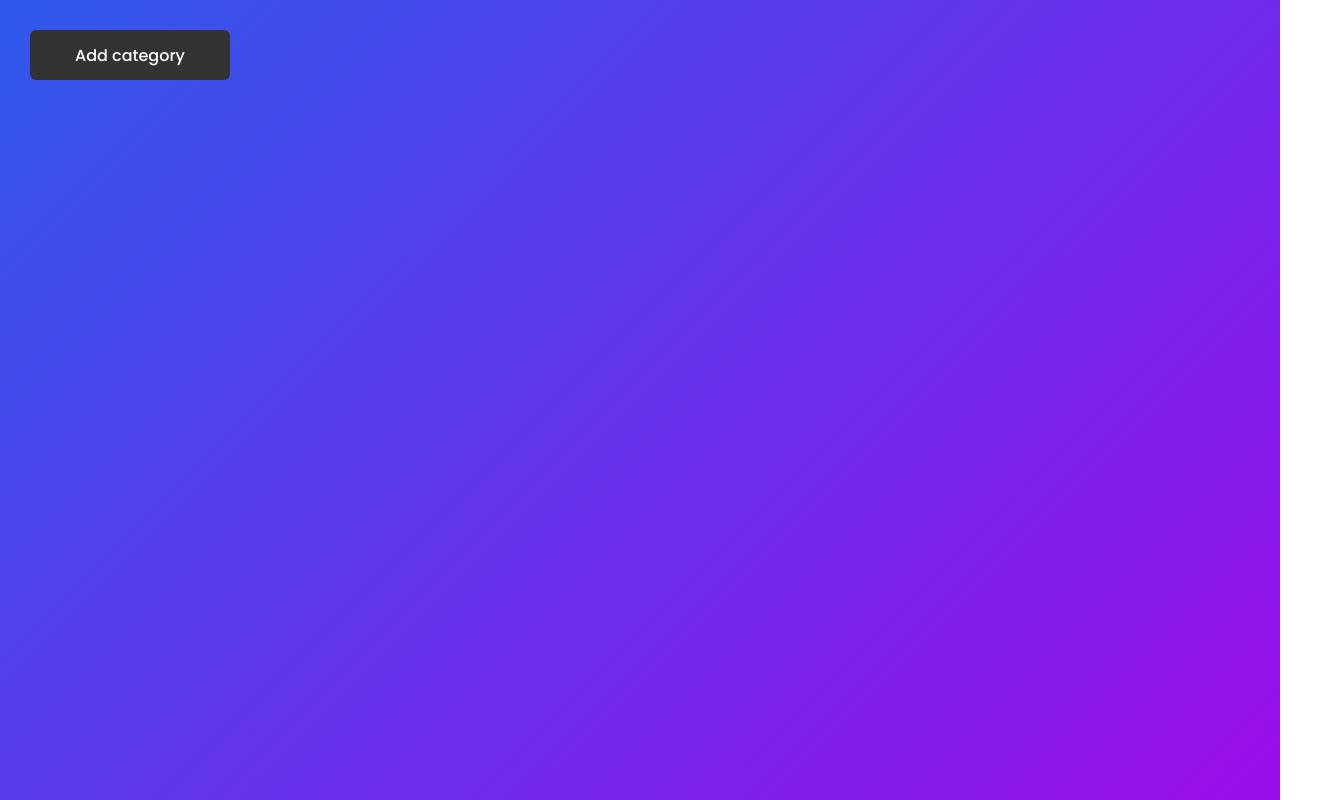
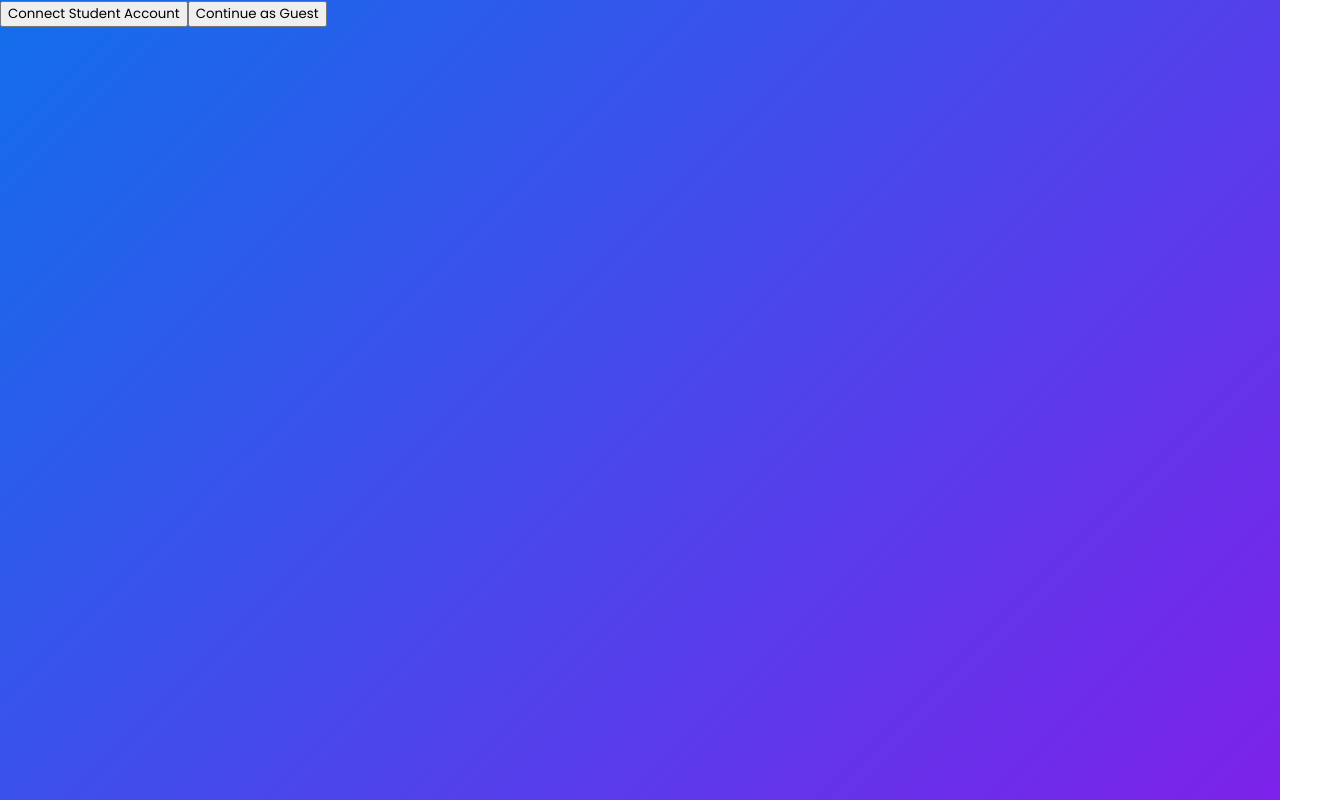
Before and after one commit to Vancouver-Shackers/student-tasker, a React (Create React App) app in the folder frontend/: page / in a window 1280 px wide. Shown: the whole page, 1340 px wide, since content can reach past the window. Built offline with nearby package versions, Linux system fonts and the light colour scheme.

Commit message:
Created a sudo Login Page

```diff
--- a/frontend/src/App.tsx
+++ b/frontend/src/App.tsx
@@ -1,17 +1,19 @@
 import './App.css'
 import Main from './Components/Main'
+import Login from './Components/Login'
+import { useState } from 'react'
 // import Header from "./Components/Header";
 
 const App = () => {
+	const [loggedIn, setLoggedIn] = useState(false)
+
 	return (
 		<div className='app'>
 			{/* Where the header will go
       <Header /> */}
-
-			<div className='background'></div>
-
-			{/* All task-related content */}
-			<Main />
+			<div className='background'>
+				{loggedIn ? <Main /> : <Login setLoggedIn={setLoggedIn} />}
+			</div>
 		</div>
 	)
 }
--- /dev/null
+++ b/frontend/src/Components/Login.tsx
@@ -0,0 +1,15 @@
+export const Login = (props: {
+	setLoggedIn: React.Dispatch<React.SetStateAction<boolean>>
+}) => {
+	return (
+		<div>
+			<button> Connect Student Account </button>
+			<button onClick={() => props.setLoggedIn(true)}>
+				{' '}
+				Continue as Guest{' '}
+			</button>
+		</div>
+	)
+}
+
+export default Login
--- a/frontend/src/Components/Main.tsx
+++ b/frontend/src/Components/Main.tsx
@@ -112,6 +112,7 @@ export const Main = () => {
 	}
 
 	return (
+		/* All task-related content */
 		<div className='taskManagerParent'>
 			{/* Where the task categories reside */}
 			<DragDropContext onDragEnd={handleOnDragEnd}>
```
